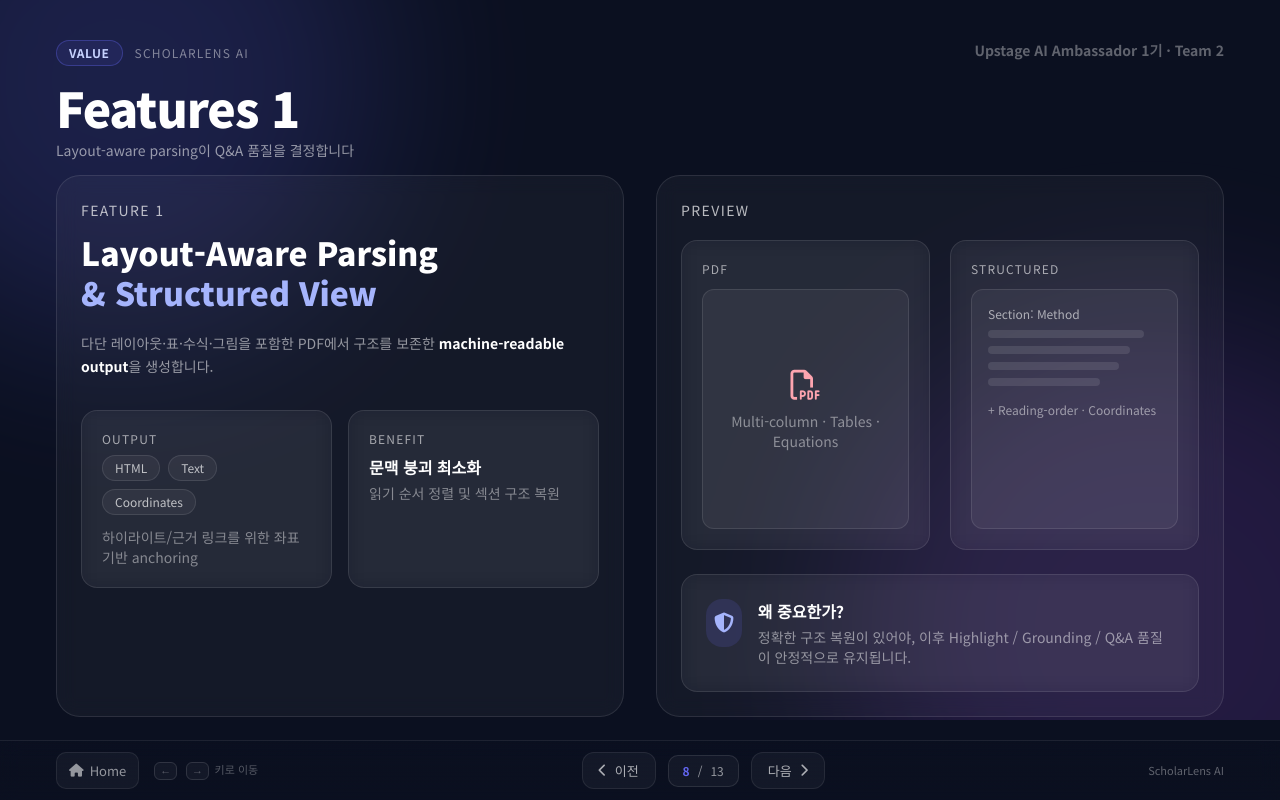
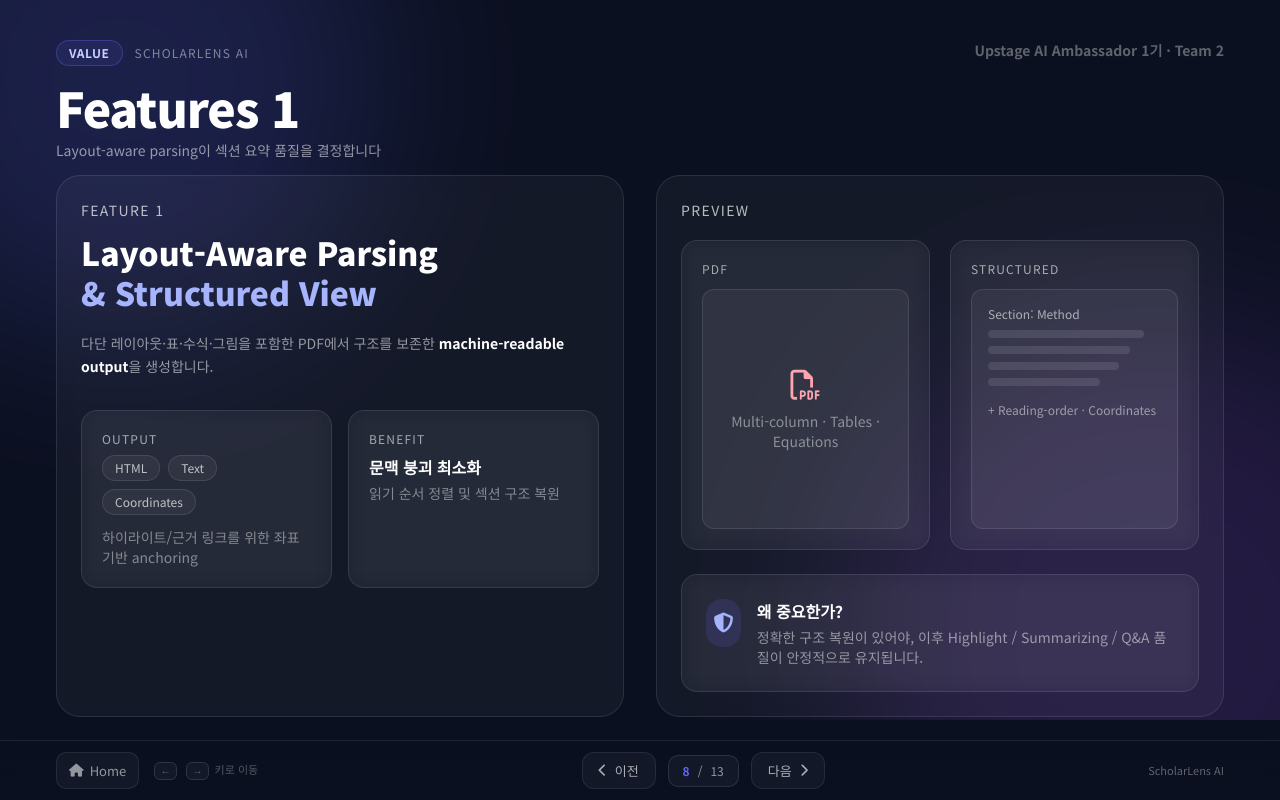
Before and after one commit to ScholarLensAI/demo, a plain HTML site: page slides/slide07.html in a window 1280 px wide. Drawn offline with nearby package versions, Linux system fonts and the light colour scheme.

Commit message:
Update text for clarity in slide07.html

```diff
--- a/slides/slide07.html
+++ b/slides/slide07.html
@@ -143,7 +143,7 @@
         <div class="text-white/45 text-xs tracking-widest uppercase">ScholarLens AI</div>
       </div>
       <h1 class="h1 text-[48px] leading-[1.05] font-black text-white mt-4">Features 1</h1>
-      <div class="text-sm text-white/55 mt-2">Layout-aware parsing이 Q&A 품질을 결정합니다</div>
+      <div class="text-sm text-white/55 mt-2">Layout-aware parsing이 섹션 요약 품질을 결정합니다</div>
     </div>
     <div class="text-right text-white/35 text-sm">
       <div class="font-semibold">Upstage AI Ambassador 1기 · Team 2</div>
@@ -218,7 +218,7 @@
           </div>
           <div>
             <div class="text-white font-bold">왜 중요한가?</div>
-            <div class="text-white/50 text-sm mt-1">정확한 구조 복원이 있어야, 이후 Highlight / Grounding / Q&A 품질이 안정적으로 유지됩니다.</div>
+            <div class="text-white/50 text-sm mt-1">정확한 구조 복원이 있어야, 이후 Highlight / Summarizing / Q&A 품질이 안정적으로 유지됩니다.</div>
           </div>
         </div>
       </div>
```
